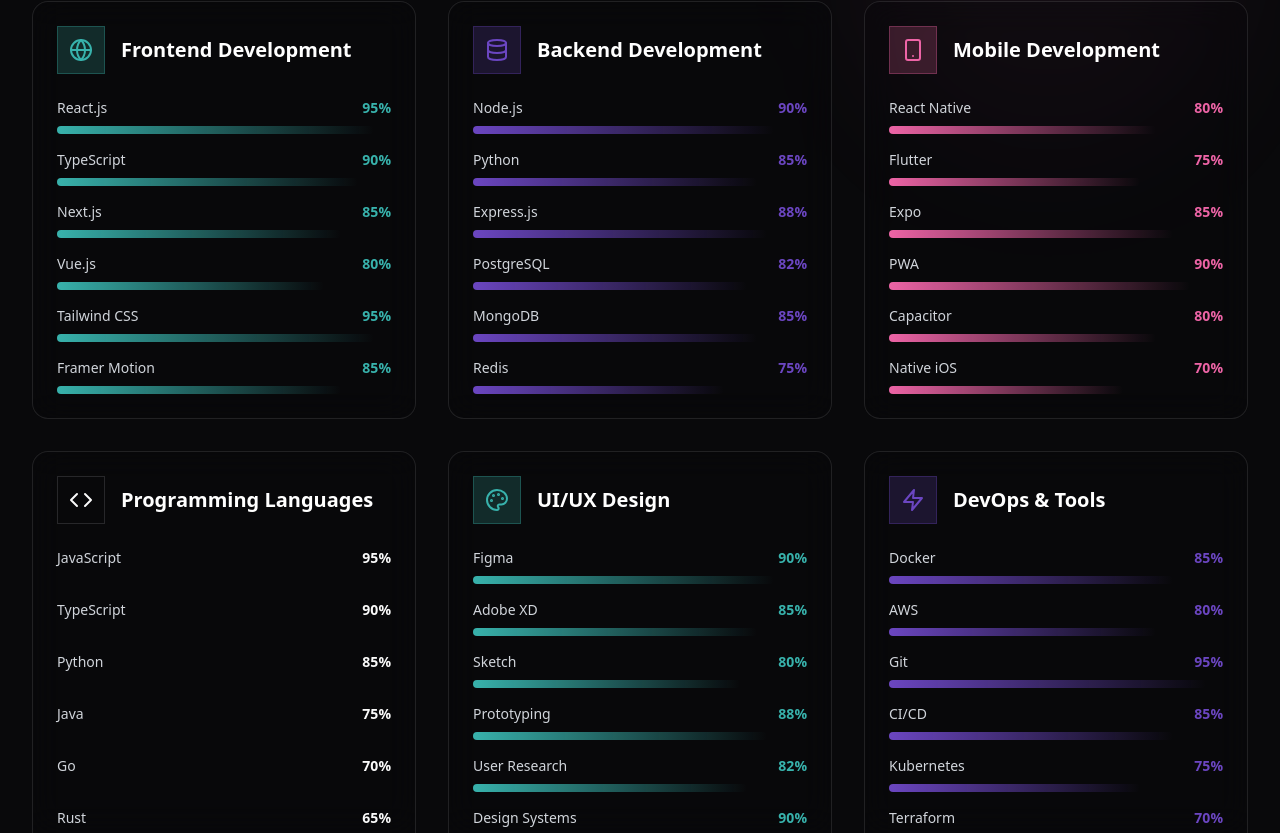
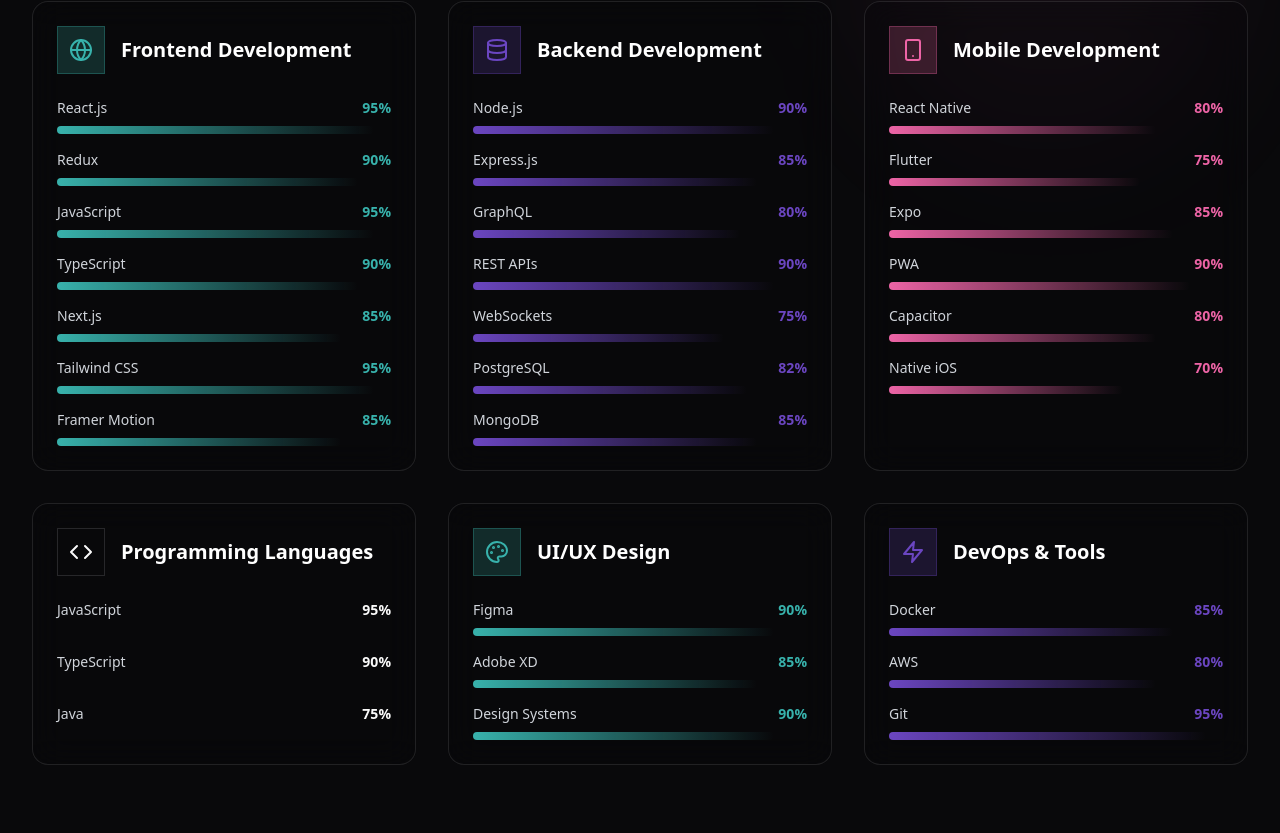
Before and after one commit to AASTHA2020/Portfolio, a React (Vite) app: page / in a window 1280 px wide. Shown: the part 3751-4584 px from the top of the page. Built offline with nearby package versions, Linux system fonts and the light colour scheme.

Commit message:
updating in projectsiamges and urls

```diff
--- a/src/components/Contact.tsx
+++ b/src/components/Contact.tsx
@@ -48,8 +48,8 @@
     {
       name: "GitHub",
       icon: <Github className="w-5 h-5" />,
-      handle: "yourusername",
-      link: "https://github.com/yourusername",
+      handle: "Aastha2020",
+      link: "https://github.com/AASTHA2020",
       color: "portfolio-purple",
       description: "Check out my projects"
     }
@@ -167,33 +167,39 @@
 
             <div className="space-y-3 mb-8">
               {quickMessages.map((message, index) => (
-                <div
+              <a
                 key={index}
-                  className="group glass border border-portfolio-glass-border rounded-lg p-4 hover:bg-portfolio-glass/50 transition-all duration-300 cursor-pointer"
-                  onClick={() => navigator.clipboard.writeText(message.replace(/[^\w\s!?.']/g, ''))}
+                href="https://www.instagram.com/"
+                target="_blank"
+                rel="noopener noreferrer"
+                className="group block"
+                onClick={e => {
+                navigator.clipboard.writeText(message.replace(/[^\w\s!?.']/g, ''));
+                }}
               >
+                <div className="glass border border-portfolio-glass-border rounded-lg p-4 hover:bg-portfolio-glass/50 transition-all duration-300 cursor-pointer">
                 <div className="flex items-center justify-between">
                   <span className="text-gray-300 group-hover:text-white transition-colors duration-300">
                   {message}
                   </span>
                   <div className="opacity-0 group-hover:opacity-100 transition-opacity duration-300">
-                      <span className="text-xs text-portfolio-cyan">Click to copy</span>
+                  <span className="text-xs text-portfolio-cyan">Click to DM</span>
                   </div>
                 </div>
                 </div>
+              </a>
               ))}
             </div>
 
             {/* Coffee Invitation */}
             <div className="glass border border-portfolio-gold/30 rounded-xl p-6 text-center">
               <Coffee className="w-12 h-12 text-portfolio-gold mx-auto mb-4" />
-              <h4 className="text-xl font-bold text-white mb-2">Local? Let's Grab Coffee!</h4>
+              <h4 className="text-xl font-bold text-white mb-2">Interested in a Professional Meetup?</h4>
               <p className="text-gray-400 text-sm mb-4">
-                If you're in the area, I'm always up for a coffee chat about tech,
-                projects, or just life in general.
+              If you're local and would like to discuss projects, technology, or collaboration opportunities in person, feel free to reach out for a coffee meeting.
               </p>
               <button className="px-6 py-3 bg-portfolio-gold/20 border border-portfolio-gold/30 text-portfolio-gold hover:bg-portfolio-gold hover:text-white transition-all duration-300 rounded-full font-medium">
-                Schedule a Coffee Chat
+              Request a Coffee Meeting
               </button>
             </div>
             </div>
--- a/src/components/Footer.tsx
+++ b/src/components/Footer.tsx
@@ -42,7 +42,7 @@
           {/* Copyright */}
           <div className="border-t border-portfolio-glass-border pt-6">
             <p className="text-gray-400 text-sm sm:text-base">
-              © 2024 Aastha Modi. Crafted with ❤️ and lots of ☕
+              © 2025 Aastha Modi. Crafted with ❤️ and lots of ☕
             </p>
           </div>
         </div>
--- a/src/components/Projects.tsx
+++ b/src/components/Projects.tsx
@@ -11,9 +11,9 @@
 
 const personalProjects: Project[] = [
   {
-    title: "Amazon Clone (Ecommerce Website)",
+    title: "Ecommerce Website",
     description: "Developed an Amazon clone using React with Firebase for backend services.",
-    image: "https://images.unsplash.com/photo-1460925895917-afdab827c52f?w=500&h=300&fit=crop",
+    image: "https://media.istockphoto.com/id/1499059936/photo/online-shop-on-laptop-screen-concept-modern-ecommerce-page-with-products-and-shopping-cart.jpg?s=2048x2048&w=is&k=20&c=6Zgz__m5XWykd8_GYRKUcazjEtPQAJ_ACHy7s6Rflu0=",
     webapp: "https://mctreact.vercel.app/",
   },
   {
@@ -31,13 +31,13 @@
   {
     title: "Real Estate Website - RentUp",
     description: "Modern platform for renting properties with search and listings.",
-    image: "https://images.unsplash.com/photo-1504608524841-42fe6f032b4b?w=500&h=300&fit=crop",
+    image: "https://themezhub.com/wp-content/uploads/rentup.png",
     webapp: "https://rent-house-react-jade.vercel.app/",
   },
   {
     title: "CryptoView",
     description: "Real-time cryptocurrency portfolio tracker with real-time  alerts. ",
-    image: "https://images.unsplash.com/photo-1639762681485-074b7f938ba0?w=500&h=300&fit=crop",
+    image: "https://plus.unsplash.com/premium_photo-1681487464375-7cde580bf4ec?w=600&auto=format&fit=crop&q=60&ixlib=rb-4.1.0&ixid=M3wxMjA3fDB8MHxzZWFyY2h8NXx8Y3J5cHRvY3VycmVuY3l8ZW58MHx8MHx8fDA%3D",
     webapp: "https://cryptoview-one.vercel.app/",
   },
 ];
@@ -46,17 +46,17 @@
   {
     title: "Learning Management System (LMS)",
     description: "LMS with features like course creation, quizzes, assignments, and tracking. Enabled seamless collaboration between instructors and students, integrated analytics dashboards, and automated grading workflows.",
-    image: "https://images.unsplash.com/photo-1513258496099-48168024aec0?w=500&h=300&fit=crop",
+    image: "https://media.istockphoto.com/id/1041015668/photo/office-stuff-and-devices-floating-with-e-learning-platform.jpg?s=612x612&w=0&k=20&c=U0-BLQgPa3GZKnBxD9p9aQNNdTigbl8TQ1Kay3ZuAFU=",
   },
   {
     title: "Vehicle Insurance Website (USA Company)",
     description: "US-based insurance website focusing on policy management and UX . Implemented secure online claims, active chat support, real-time policy quotes, and a responsive design for mobile and desktop users.",
-    image: "https://images.unsplash.com/photo-1506744038136-46273834b3fb?w=500&h=300&fit=crop",
+    image: "https://media.istockphoto.com/id/905536966/photo/man-filling-car-insurance-form-on-digital-tablet.jpg?s=2048x2048&w=is&k=20&c=AvXqK1jJqjhxYLZPTEG98GQMvS12P-rV6l84Sj7EuDM=",
   },
   {
     title: "Brand-Influencer Platform",
     description: "Connects brands with influencers for campaign management. Features include campaign analytics, automated contract generation, and real-time messaging between brands and influencers.",
-    image: "https://images.unsplash.com/photo-1515378791036-0648a3ef77b2?w=500&h=300&fit=crop",
+    image: "https://media.istockphoto.com/id/1371081916/photo/content-wording-on-wooden-cubes-with-speech-bubbles.jpg?s=2048x2048&w=is&k=20&c=SqVgeB3948cbIJzbIFEchLpAeED6-QOfLq48RjADqj8=",
   },
 ];
 
--- a/src/components/Skills.tsx
+++ b/src/components/Skills.tsx
@@ -9,9 +9,11 @@
     color: "portfolio-cyan",
     skills: [
       { name: "React.js", level: 95 },
+      { name: "Redux", level: 90 },
+      { name: "JavaScript", level: 95 },
       { name: "TypeScript", level: 90 },
       { name: "Next.js", level: 85 },
-      { name: "Vue.js", level: 80 },
+      // { name: "Vue.js", level: 80 },
       { name: "Tailwind CSS", level: 95 },
       { name: "Framer Motion", level: 85 }
     ]
@@ -22,11 +24,15 @@
     color: "portfolio-purple",
     skills: [
       { name: "Node.js", level: 90 },
-      { name: "Python", level: 85 },
-      { name: "Express.js", level: 88 },
+      { name: "Express.js", level: 85 },
+      { name: "GraphQL", level: 80 },
+      { name: "REST APIs", level: 90 },
+      { name: "WebSockets", level: 75 },
+      // { name: "Python", level: 85 },
+      // { name: "Express.js", level: 88 },
       { name: "PostgreSQL", level: 82 },
       { name: "MongoDB", level: 85 },
-      { name: "Redis", level: 75 }
+      // { name: "Redis", level: 75 }
     ]
   },
   {
@@ -35,6 +41,7 @@
     color: "portfolio-pink",
     skills: [
       { name: "React Native", level: 80 },
+
       { name: "Flutter", level: 75 },
       { name: "Expo", level: 85 },
       { name: "PWA", level: 90 },
@@ -45,14 +52,14 @@
   {
     title: "Programming Languages",
     icon: <Code className="w-6 h-6" />,
-    color: "portfolio-gold",
+    color: "portfolio-yellow",
     skills: [
       { name: "JavaScript", level: 95 },
       { name: "TypeScript", level: 90 },
-      { name: "Python", level: 85 },
+      // { name: "Python", level: 85 },
       { name: "Java", level: 75 },
-      { name: "Go", level: 70 },
-      { name: "Rust", level: 65 }
+      // { name: "Go", level: 70 },
+      // { name: "Rust", level: 65 }
     ]
   },
   {
@@ -62,9 +69,7 @@
     skills: [
       { name: "Figma", level: 90 },
       { name: "Adobe XD", level: 85 },
-      { name: "Sketch", level: 80 },
-      { name: "Prototyping", level: 88 },
-      { name: "User Research", level: 82 },
+
       { name: "Design Systems", level: 90 }
     ]
   },
@@ -76,16 +81,14 @@
       { name: "Docker", level: 85 },
       { name: "AWS", level: 80 },
       { name: "Git", level: 95 },
-      { name: "CI/CD", level: 85 },
-      { name: "Kubernetes", level: 75 },
-      { name: "Terraform", level: 70 }
+
     ]
   }
 ];
 
 const technologies = [
-  "React", "Node.js", "TypeScript", "Python", "PostgreSQL", "MongoDB",
-  "AWS", "Docker", "Kubernetes", "Next.js", "Vue.js", "Express.js",
+  "React", "Node.js","JavaScript", "TypeScript", , "PostgreSQL", "MongoDB",
+   "Next.js",  "Express.js",
   "Tailwind CSS", "Framer Motion", "Redux", "GraphQL", "REST APIs", "WebSockets"
 ];
 
--- a/tailwind.config.js
+++ b/tailwind.config.js
@@ -51,6 +51,7 @@
         'portfolio-purple': '#6B46C1',
         'portfolio-cyan': '#38B2AC',
         'portfolio-pink': '#ED64A6',
+        'portfolio-yellow': '#FFDF00',
       },
       borderRadius: {
         lg: "var(--radius)",
```
Lines whose indentation alone changed are shown as unchanged.
